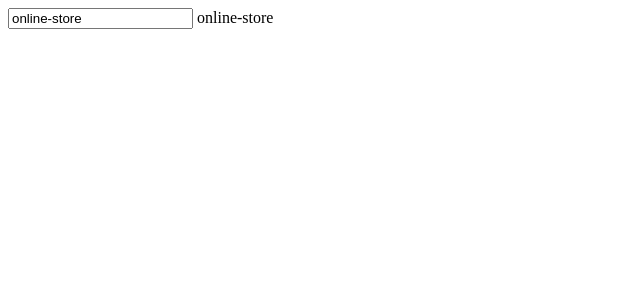
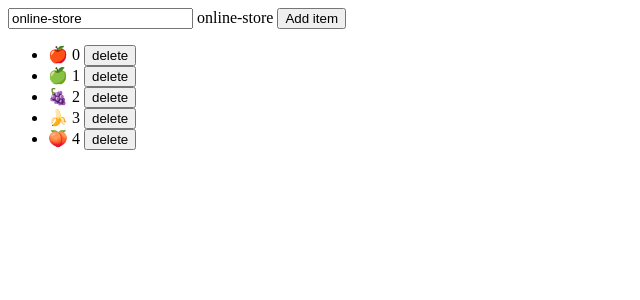
Before and after one commit to hernanpinos15/Online_Store_Project, an Angular app in the folder online-store/: page / in a window 1280 px wide. Shown: the top 300 px of the page, without its empty margins (0-640 px from the left). Built offline with nearby package versions, Linux system fonts and the light colour scheme.

Commit message:
Uso de ngFor add y delete en el proyecto

```diff
--- a/online-store/src/app/app.component.html
+++ b/online-store/src/app/app.component.html
@@ -4,3 +4,15 @@
 <div *ngIf="title == 'hp'">
     Esto es un ejemplo de un div
 </div>
+
+<button (click)="addItem()">Add item</button>
+
+<ul>
+    <li *ngIf="array.length == 0">
+        La lista está vacía
+    </li>
+    <li *ngFor="let name of array; index as i">
+        {{name}} {{i}}
+        <button (click)="deleteItem(i)">delete</button>
+    </li>
+</ul>
--- a/online-store/src/app/app.component.ts
+++ b/online-store/src/app/app.component.ts
@@ -7,4 +7,14 @@ import { Component } from '@angular/core';
 })
 export class AppComponent {
   title = 'online-store';
+
+  array = ['🍎', '🍏', '🍇', '🍌', '🍑'];
+  addItem() {
+    this.array.push(this.title);
+  }
+
+  deleteItem(index: number) {
+    this.array.splice(index, 1);
+  }
+
 }
```
